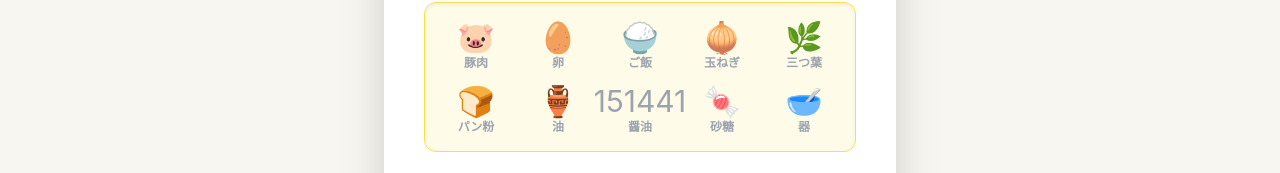
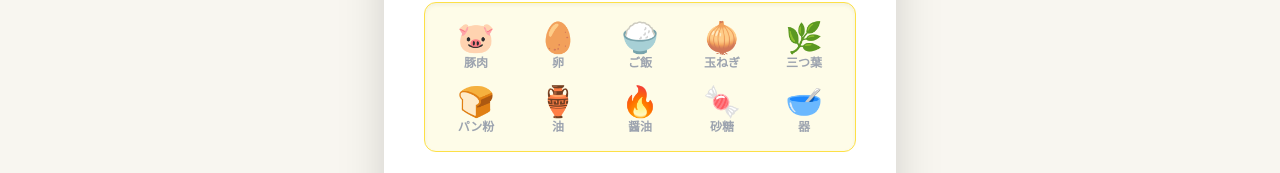
Before and after one commit to mkt-ytb/mkt-ytb.github.io, a plain HTML site: page index.html in a window 1280 px wide. Shown: the part 206-379 px from the top of the page. Drawn offline with nearby package versions, Linux system fonts and the light colour scheme.

Commit message:
Update index.html

```diff
--- a/index.html
+++ b/index.html
@@ -212,7 +212,7 @@
             // score 7
             { id: 'mat-oil', initial: { icon: '🏺', text: '油' }, upgraded: { icon: '☀️', text: '最高級米油' } },
             // score 8
-            { id: 'mat-soy', initial: { icon: '151441', text: '醤油' }, upgraded: { icon: '🔥', text: '熟成醤油' } },
+            { id: 'mat-soy', initial: { icon: '🔥', text: '醤油' }, upgraded: { icon: '❤️‍🔥', text: '熟成醤油' } },
             // score 9
             { id: 'mat-sugar', initial: { icon: '🍬', text: '砂糖' }, upgraded: { icon: '🍯', text: '本みりん' } },
             // score 10
```
